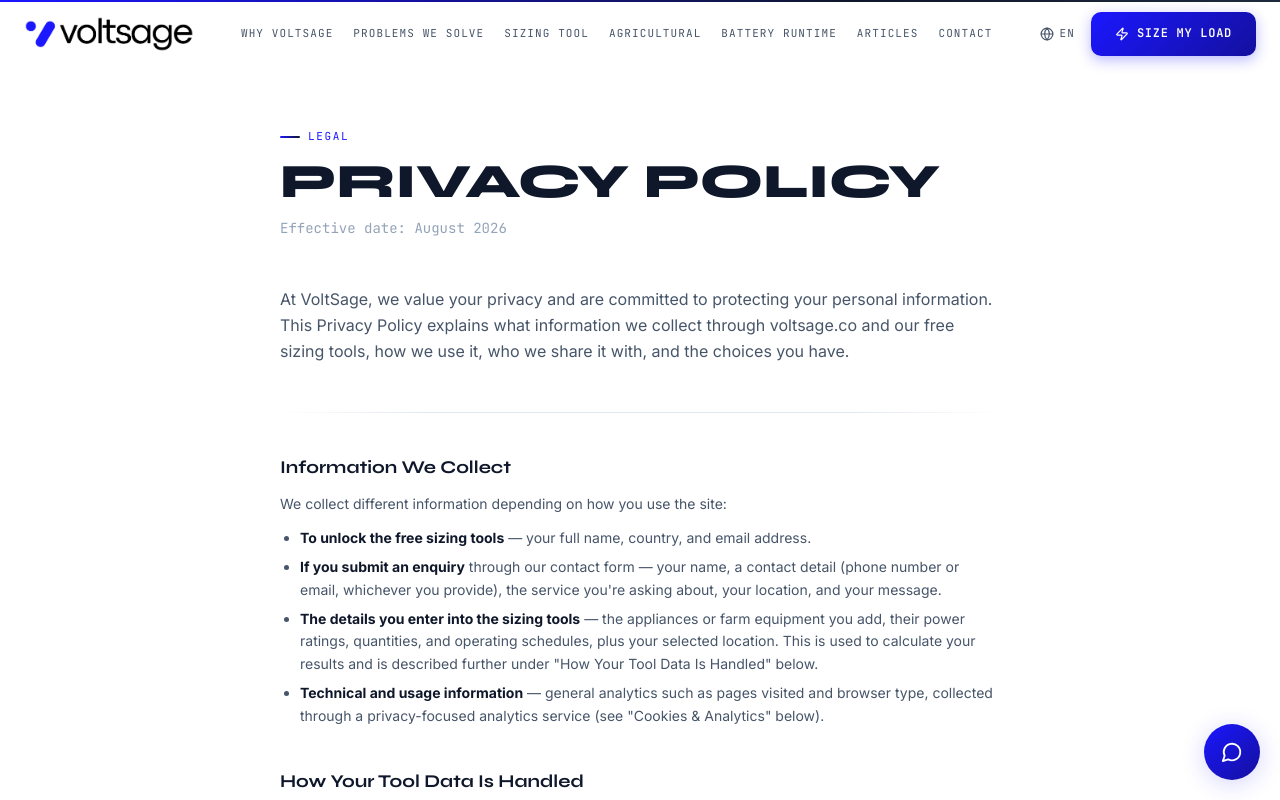
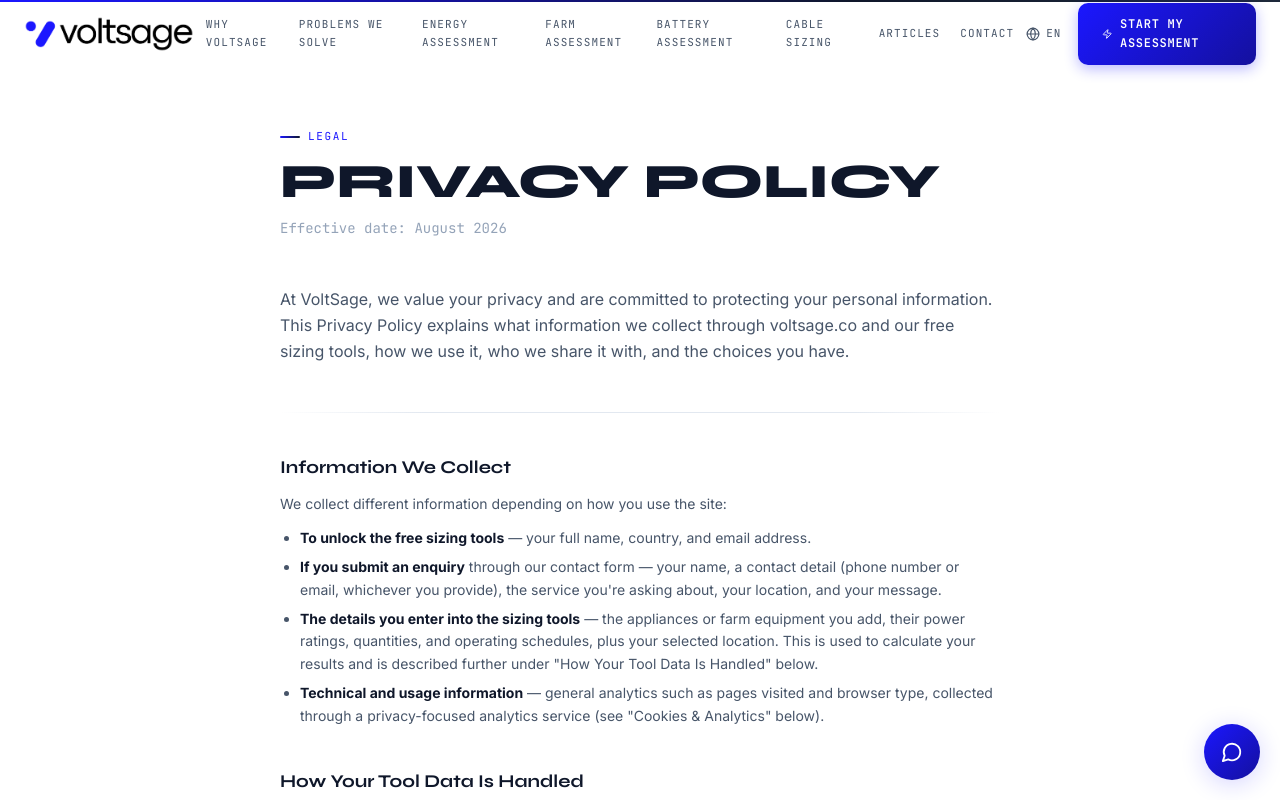
Before and after one commit to faraimupfuti/voltsage-light, a Next.js app: page /privacy in a window 1280 px wide. Shown: the top 800 px of the page. Built offline with nearby package versions, Linux system fonts and the light colour scheme.

Commit message:
Add files via upload

```diff
--- a/components/Header.tsx
+++ b/components/Header.tsx
@@ -14,7 +14,8 @@ export default function Header() {
   const NAV = [
     { label: t.nav.why, href: '/#why' }, { label: t.nav.problems, href: '/#problems' },
     { label: t.nav.sizing, href: '/#sizing' }, { label: t.nav.agricultural, href: '/#agricultural' },
-    { label: t.nav.battery, href: '/#battery' }, { label: t.nav.articles, href: '/#articles' },
+    { label: t.nav.battery, href: '/#battery' }, { label: t.nav.dcCable, href: '/#dc-cable-sizing' },
+    { label: t.nav.articles, href: '/#articles' },
     { label: t.nav.contact, href: '/#contact' },
   ]
 
--- a/components/WhyTools.tsx
+++ b/components/WhyTools.tsx
@@ -15,6 +15,7 @@ const TOOLS_META = [
   { href: '#sizing', color: '#0f172a' },
   { href: '#agricultural', color: '#1e293b' },
   { href: '#battery', color: '#1B17FF' },
+  { href: '#dc-cable-sizing', color: '#14109E' },
 ]
 
 export default function WhyTools() {
@@ -60,14 +61,14 @@ export default function WhyTools() {
             <h2 className="font-disp font-extrabold text-4xl sm:text-5xl text-ink uppercase leading-tight mb-4">{t.why2.h2a}<br/><span className="brand-text">{t.why2.h2b}</span></h2>
             <p className="text-ink-muted text-base leading-relaxed">{t.why2.sub}</p>
           </div>
-          <div className="grid grid-cols-1 lg:grid-cols-3 gap-6">
+          <div className="grid grid-cols-1 sm:grid-cols-2 lg:grid-cols-4 gap-6">
             {TOOLS.map((t2,i)=>(
               <Reveal key={i} delay={i*90} className="gradient-border rounded-2xl overflow-hidden">
                 <div className="card-flat p-6 h-full flex flex-col">
                   <div className="text-[10px] font-mono uppercase tracking-widest mb-2" style={{color:t2.color}}>{t2.who}</div>
                   <h3 className="font-disp font-bold text-xl text-ink uppercase mb-3">{t2.name}</h3>
                   <p className="text-ink-muted text-sm flex-1 mb-6 leading-relaxed">{t2.what}</p>
-                  <a href={t2.href} className={`${i===2?'btn-primary':'btn-teal'} justify-center`}>{t2.cta}</a>
+                  <a href={t2.href} className={`${i===2||i===3?'btn-primary':'btn-teal'} justify-center`}>{t2.cta}</a>
                 </div>
               </Reveal>
             ))}
--- a/components/tools/AgriculturalTool.tsx
+++ b/components/tools/AgriculturalTool.tsx
@@ -6,6 +6,7 @@ import{generateSizingReportPDF}from'@/lib/pdfReport'
 import{LeadLock}from'@/components/AccessGate'
 import{useLang}from'@/components/LanguageProvider'
 import TourGuide,{TourHandle,TourStep}from'@/components/TourGuide'
+import UseCaseStrip from'@/components/tools/UseCaseStrip'
 const IC:Record<string,string>={'Irrigation':'💧','Dairy Farming':'🐄','Poultry Farming':'🐓','Piggery':'🐷','Greenhouse Farming':'🌱','Crop Processing':'🌾','Mixed Farming':'🚜'}
 let as=0
 function Lbl({c,span}:{c:React.ReactNode;span?:boolean}){return<span className={`block text-[10px] font-mono uppercase tracking-wider text-ink-faint mb-1 ${span?'col-span-2 sm:col-span-1':''}`}>{c}</span>}
@@ -90,9 +91,18 @@ export default function AgriculturalTool(){
       <div className="max-w-7xl mx-auto px-4 sm:px-6">
         <div className="max-w-2xl mb-10">
           <div className="section-eyebrow">Free tool — Agricultural</div>
-          <h2 className="font-disp font-extrabold text-4xl sm:text-5xl text-ink uppercase leading-tight mb-4">Agricultural<br/><span className="brand-text-teal">Solar Sizing Tool</span></h2>
-          <p className="text-ink-muted text-base leading-relaxed">Farm loads are different. Pumps and motors draw <strong className="text-ink">2–3× their rated power on startup</strong>. Select your farm activity — the equipment list filters automatically.</p>
+          <h2 className="font-disp font-extrabold text-4xl sm:text-5xl text-ink uppercase leading-tight mb-4">Farm Load<br/><span className="brand-text-teal">Assessment Tool</span></h2>
+          <p className="text-ink-muted text-base leading-relaxed">Farm loads are different. Pumps and motors draw <strong className="text-ink">2–3× their rated power on startup</strong>. Select your farm activity — the equipment list filters automatically, and this assessment turns it into accurate system sizing.</p>
         </div>
+        <UseCaseStrip
+          audience="Farmers, farm managers and agri-processors sizing solar for irrigation, livestock or crop-processing operations"
+          useCases={[
+            'Borehole/irrigation pump owners checking startup surge won\'t trip an undersized inverter',
+            'Poultry, dairy and piggery operations sizing backup for ventilation, incubation or milking equipment',
+            'Crop processors (millers, driers, coolers) assessing motor loads before buying a genset or solar hybrid',
+            'Comparing a solar+battery system against diesel generator running costs for a specific farm activity',
+          ]}
+        />
         <div className="tool-frame">
         <div className="card-flat tool-frame-inner" data-tour="ag-card">
           <div className="flex flex-wrap gap-3 px-6 py-4 border-b border-surface-border bg-surface-subtle" data-tour="ag-sectors">
--- a/components/tools/BatteryRuntimeTool.tsx
+++ b/components/tools/BatteryRuntimeTool.tsx
@@ -6,6 +6,7 @@ import { generateSizingReportPDF } from '@/lib/pdfReport'
 import { useLang } from '@/components/LanguageProvider'
 import { LeadLock } from '@/components/AccessGate'
 import TourGuide, { TourHandle, TourStep } from '@/components/TourGuide'
+import UseCaseStrip from '@/components/tools/UseCaseStrip'
 
 function RingGauge({ pct, color, label, value, unit }: { pct:number; color:string; label:string; value:string; unit:string }) {
   const R = 54, circ = 2 * Math.PI * R
@@ -93,13 +94,23 @@ export default function BatteryRuntimeTool() {
         <div className="max-w-2xl mb-10">
           <div className="section-eyebrow">Free tool — Battery Runtime</div>
           <h2 className="font-disp font-extrabold text-4xl sm:text-5xl text-ink uppercase leading-tight mb-4">
-            Battery Runtime<br /><span className="brand-text-orange">Calculator</span>
+            Battery Runtime<br /><span className="brand-text-orange">Assessment</span>
           </h2>
           <p className="text-ink-muted text-base leading-relaxed">
             How long will your battery actually last? Enter the battery size, depth of discharge,
-            efficiency and the load you plan to run. Get the exact hours of backup — before you buy.
+            efficiency and the load you plan to run. This quick battery assessment gives you the exact hours of backup — before you buy.
           </p>
         </div>
+
+        <UseCaseStrip
+          audience="Anyone buying, comparing or already running a battery who wants a realistic backup-time number"
+          useCases={[
+            'Checking a battery quote\'s advertised capacity against what you\'ll actually get at your load',
+            'Deciding between battery sizes/chemistries by comparing real runtime, not just kWh on a spec sheet',
+            'Planning load-shedding backup — how many hours a battery covers your fridge, lights and router',
+            'Sanity-checking an installer\'s battery recommendation before you commit to a purchase',
+          ]}
+        />
 
         <div className="tool-frame">
         <div className="card-flat tool-frame-inner" data-tour="batt-card">
--- a/components/tools/ResidentialTool.tsx
+++ b/components/tools/ResidentialTool.tsx
@@ -6,6 +6,7 @@ import{generateSizingReportPDF}from'@/lib/pdfReport'
 import{LeadLock}from'@/components/AccessGate'
 import{useLang}from'@/components/LanguageProvider'
 import TourGuide,{TourHandle,TourStep}from'@/components/TourGuide'
+import UseCaseStrip from'@/components/tools/UseCaseStrip'
 const CC:Record<string,string>={'Lighting':'#1B17FF','Entertainment & Electronics':'#4640FF','Refrigeration':'#14109E','Water Systems':'#8D88FF','Kitchen':'#0A0880','Climate Control':'#312ECC','Laundry':'#64748b','High Power Loads':'#0f172a','Miscellaneous':'#94a3b8'}
 const CATS=[...new Set(APPLIANCE_CATALOG.map(a=>a.cat))]
 let rs=0
@@ -93,9 +94,18 @@ export default function ResidentialTool(){
       <div className="max-w-7xl mx-auto px-4 sm:px-6">
         <div className="max-w-2xl mb-10">
           <div className="section-eyebrow">Free tool — Residential &amp; Small Commercial</div>
-          <h2 className="font-disp font-extrabold text-4xl sm:text-5xl text-ink uppercase leading-tight mb-4">Solar Sizing Tool</h2>
-          <p className="text-ink-muted text-base leading-relaxed">Add your appliances and operating times. The tool builds a real 24-hour load profile and sizes your inverter, battery and PV array — the same methodology a qualified engineer uses.</p>
+          <h2 className="font-disp font-extrabold text-4xl sm:text-5xl text-ink uppercase leading-tight mb-4">Home &amp; Office Energy Assessment</h2>
+          <p className="text-ink-muted text-base leading-relaxed">Add your appliances and operating times. This load assessment tool builds a real 24-hour load profile and delivers full system sizing — inverter, battery and PV array — using the same methodology a qualified engineer uses.</p>
         </div>
+        <UseCaseStrip
+          audience="Homeowners, landlords, office managers and small shop or clinic owners planning a new solar/battery install"
+          useCases={[
+            'Sizing a backup system before an installer quote, so you can spot an oversized or undersized proposal',
+            'Comparing quotes from multiple installers on equal terms, using your own numbers',
+            'Planning a phased upgrade — e.g. lights and fridge now, aircon later — around a realistic load profile',
+            'Checking whether an existing inverter/battery combo can actually cover your daily energy use',
+          ]}
+        />
         <div className="tool-frame">
         <div className="card-flat tool-frame-inner" data-tour="res-card">
           <div className="flex flex-wrap gap-4 items-center justify-between px-6 py-4 border-b border-surface-border bg-white">
--- /dev/null
+++ b/components/tools/UseCaseStrip.tsx
@@ -0,0 +1,25 @@
+import { Users, CheckCircle2 } from 'lucide-react'
+
+export default function UseCaseStrip({ audience, useCases }: { audience: string; useCases: string[] }) {
+  return (
+    <div className="rounded-2xl border border-surface-border bg-white p-5 mb-8">
+      <div className="flex items-start gap-3 mb-3">
+        <div className="w-8 h-8 rounded-lg flex items-center justify-center flex-shrink-0" style={{ background: 'rgba(27,23,255,.08)' }}>
+          <Users size={16} className="text-brand-orange" />
+        </div>
+        <div>
+          <div className="text-[9px] font-mono uppercase tracking-widest text-ink-faint mb-0.5">Who this assessment is for</div>
+          <div className="text-sm font-mono text-ink font-medium">{audience}</div>
+        </div>
+      </div>
+      <div className="grid grid-cols-1 sm:grid-cols-2 gap-2 pl-11">
+        {useCases.map(u => (
+          <div key={u} className="flex items-start gap-2 text-[12.5px] text-ink-muted leading-snug">
+            <CheckCircle2 size={13} className="text-emerald-500 flex-shrink-0 mt-0.5" />
+            <span>{u}</span>
+          </div>
+        ))}
+      </div>
+    </div>
+  )
+}
--- a/lib/i18n/dictionaries.ts
+++ b/lib/i18n/dictionaries.ts
@@ -3,42 +3,43 @@ export type Locale = typeof LOCALES[number]
 export const LOCALE_LABELS: Record<Locale, string> = { en: 'English', es: 'Español', pt: 'Português', fr: 'Français', de: 'Deutsch' }
 
 const en = {
-  nav: { why: 'Why VoltSage', problems: 'Problems We Solve', sizing: 'Sizing Tool', agricultural: 'Agricultural', battery: 'Battery Runtime', articles: 'Articles', contact: 'Contact', cta: 'Size My Load', ctaMobile: 'Size My Load Free →' },
+  nav: { why: 'Why VoltSage', problems: 'Problems We Solve', sizing: 'Energy Assessment', agricultural: 'Farm Assessment', battery: 'Battery Assessment', dcCable: 'Cable Sizing', articles: 'Articles', contact: 'Contact', cta: 'Start My Assessment', ctaMobile: 'Start My Assessment Free →' },
   hero: {
-    eyebrow: 'Free solar sizing tools — use before you buy',
+    eyebrow: 'Free energy assessment & system sizing tools — use before you buy',
     h1a: "Don't buy solar", h1b: 'until you know', h1c: 'what you need.',
-    p1: 'Most people spend thousands on a solar system without knowing if the size is right. VoltSage gives you {free} to figure out exactly what your home, farm or business needs — before you talk to any installer.',
-    p1Strong: 'free professional tools',
+    p1: 'Most people spend thousands on a solar system without a proper load assessment first. VoltSage gives you {free} to run a real energy assessment and get accurate system sizing for your home, farm or business — before you talk to any installer.',
+    p1Strong: 'free professional assessment tools',
     p2: 'Free to use. No cost. No sales pitch. Just the right numbers in your hands.',
-    cta1: 'Use the free sizing tool', cta2: 'Why this matters →',
-    pill1: 'Residential Sizing', pill2: 'Agricultural Sizing', pill3: 'Battery Runtime',
-    stat1v: '100%', stat1l: 'Free to use', stat2v: '3', stat2l: 'Sizing tools', stat3v: '0', stat3l: 'Equipment sold', stat4v: '5 min', stat4l: 'To get your numbers',
+    cta1: 'Start your free energy assessment', cta2: 'Why this matters →',
+    pill1: 'Home Energy Assessment', pill2: 'Farm Load Assessment', pill3: 'Battery Assessment',
+    stat1v: '100%', stat1l: 'Free to use', stat2v: '4', stat2l: 'Assessment tools', stat3v: '0', stat3l: 'Equipment sold', stat4v: '5 min', stat4l: 'To get your numbers',
   },
   why1: {
-    eyebrow: 'Use VoltSage first — before you buy anything',
-    h2a: 'Why you should size your', h2b: 'system before you buy it',
-    sub: "A solar system is a major investment. Buying the wrong size is a mistake that costs you money and doesn't get fixed easily.",
+    eyebrow: 'Run the energy assessment first — before you buy anything',
+    h2a: 'Why a proper load assessment', h2b: 'comes before any system sizing',
+    sub: "A solar system is a major investment. Skipping the load assessment and guessing at system sizing is a mistake that costs you money and doesn't get fixed easily.",
     badgePre: 'Come to VoltSage ', badgeStrong: 'first', badgePost: ' — then talk to installers',
     items: [
-      { title: "You'll know exactly what size system you need", body: "Without a sizing tool, you're guessing. Our tool builds a real picture of how much electricity you use and when, then tells you the right inverter size, battery capacity and number of solar panels." },
+      { title: "You'll know exactly what size system you need", body: "Without a proper energy assessment, you're guessing. Our load assessment tool builds a real picture of how much electricity you use and when, then hands you accurate system sizing — inverter size, battery capacity and number of solar panels." },
       { title: "You won't overpay for a system that's too big", body: 'Installers often oversize systems to be "safe" — but you pay for every extra kilowatt. Knowing your actual numbers means you can push back on any quote that recommends more than you need.' },
       { title: "You won't be left with a system that's too small", body: 'An undersized system trips and shuts down when too many appliances run at once. Our tool calculates your peak demand and surge requirements so the system handles everything simultaneously.' },
       { title: 'You can compare quotes from different installers fairly', body: "When you know you need a 5 kW inverter, 10 kWh battery and 8 kWp of panels — you can compare every quote on the same terms. Without those numbers, you're comparing apples to oranges." },
       { title: 'Your system is sized for your actual location', body: 'Solar performs differently in Bulawayo versus Manicaland, in Egypt versus Ghana. Our tools use real peak sun hour data for your exact province or country — not a generic average.' },
-      { title: "It's completely free — no strings attached", body: "Residential sizing, agricultural sizing, battery runtime — all free, forever. We don't sell equipment and we don't earn a commission on what you buy." },
+      { title: "It's completely free — no strings attached", body: "Home energy assessment, farm load assessment, battery assessment, DC cable sizing — all free, forever. We don't sell equipment and we don't earn a commission on what you buy." },
     ],
   },
   why2: {
-    eyebrow: 'Three free tools — use them all',
+    eyebrow: 'Four free assessment tools — use them all',
     h2a: 'What VoltSage', h2b: 'gives you for free',
-    sub: 'No account. No payment. No sales call first. Just open the tool, enter your details, and get the numbers you need — in minutes.',
+    sub: 'No account. No payment. No sales call first. Just open the assessment tool, enter your details, and get the numbers you need — in minutes.',
     tools: [
-      { who: 'For homeowners, offices, shops and small businesses', name: 'Residential & Small Commercial Sizing Tool', what: 'Add the appliances you want to power and the times they run. The tool builds a 24-hour load profile and tells you the recommended inverter size, battery capacity and PV array.', cta: 'Size my home or office →' },
-      { who: 'For farmers, irrigation, poultry, dairy and crop processors', name: 'Agricultural Solar Sizing Tool', what: 'Farm equipment like borehole pumps draw 2–3× their rated power on startup. This tool accounts for that and gives you the right system size for your specific farm activity.', cta: 'Size my farm →' },
-      { who: 'For anyone who wants to know how long their battery will last', name: 'Battery Runtime Calculator', what: 'Enter your battery size, discharge depth, efficiency and load. Get the exact hours of backup — before you spend money on a battery.', cta: 'Calculate my runtime →' },
+      { who: 'For homeowners, offices, shops and small businesses', name: 'Residential & Small Commercial Energy Assessment', what: 'Add the appliances you want to power and the times they run. This load assessment tool builds a 24-hour load profile and tells you the recommended inverter size, battery capacity and PV array — full system sizing in one pass.', cta: 'Assess my home or office →' },
+      { who: 'For farmers, irrigation, poultry, dairy and crop processors', name: 'Agricultural Load Assessment Tool', what: 'Farm equipment like borehole pumps draw 2–3× their rated power on startup. This assessment accounts for that and gives you the right system size for your specific farm activity.', cta: 'Assess my farm →' },
+      { who: 'For anyone who wants to know how long their battery will last', name: 'Battery Runtime Assessment', what: 'Enter your battery size, discharge depth, efficiency and load. Get the exact hours of backup — before you spend money on a battery.', cta: 'Assess my runtime →' },
+      { who: 'For installers, EPCs and hands-on DIY system owners', name: 'DC Cable Sizing Tool', what: 'Verify that a PV string or battery DC cable is actually rated for the job — ampacity and voltage drop, checked against IEC reference derating data, before it goes in the wall.', cta: 'Verify my cable →' },
     ],
-    compareTitle: 'Why is it ', compareTitleAccent: 'essential', compareTitlePost: ' to use these tools before you buy?',
-    compareBody: 'Solar systems are not like buying a phone. Once panels are on your roof and an inverter is wired in, fixing the wrong size means spending more money. The sizing tools take your actual appliances, your actual schedule, and your actual location — and turn that into the correct system size.',
+    compareTitle: 'Why is it ', compareTitleAccent: 'essential', compareTitlePost: ' to run an assessment before you buy?',
+    compareBody: 'Solar systems are not like buying a phone. Once panels are on your roof and an inverter is wired in, fixing the wrong size means spending more money. A proper energy assessment takes your actual appliances, your actual schedule, and your actual location — and turns that into correct system sizing.',
     points: [
       'Wrong inverter size = system trips every time the pump starts',
       'Wrong battery size = runs out of power at 2am every night',
@@ -48,10 +49,10 @@ const en = {
   },
   problems: {
     eyebrow: 'The solar industry problem',
-    h2a: 'Six things that go wrong', h2b: 'when you skip the sizing step',
-    sub: 'Most solar problems are not caused by bad equipment or bad installers. They are caused by not knowing the right system size before the purchase decision is made. VoltSage exists to fix that — for free, before you spend a cent.',
+    h2a: 'Six things that go wrong', h2b: 'when you skip the energy assessment',
+    sub: 'Most solar problems are not caused by bad equipment or bad installers. They are caused by skipping the load assessment and not knowing the right system size before the purchase decision is made. VoltSage exists to fix that — for free, before you spend a cent.',
     items: [
-      { title: 'Installers size systems by guessing', body: "Most solar installers don't do a proper load analysis before recommending a system size. They estimate based on your electricity bill or the number of bedrooms — not on what appliances you actually run and when. The result is a system that's either too big (you overpay) or too small (it trips and underperforms).", stat: 'A 10-minute load analysis prevents years of regret.' },
+      { title: 'Installers size systems by guessing', body: "Most solar installers don't do a proper energy assessment before recommending a system size. They estimate based on your electricity bill or the number of bedrooms — not on what appliances you actually run and when. The result is a system that's either too big (you overpay) or too small (it trips and underperforms).", stat: 'A 10-minute load assessment prevents years of regret.' },
       { title: 'Three quotes, three different systems — which is right?', body: "One installer says 5 kW, another says 8 kW, a third says 10 kW — all for the same house. Without knowing your own numbers, you can't judge which is correct. You end up choosing on price, not on accuracy.", stat: 'Know your numbers first. Then compare quotes on equal terms.' },
       { title: 'Solar jargon keeps buyers in the dark', body: "kWp, DoD, PSH, SLD, BoQ — the industry is full of technical terms that most buyers don't understand. This information gap benefits sellers, not buyers. You should understand what you're buying before you sign anything.", stat: 'Our tools and articles explain everything in plain language.' },
       { title: 'Nobody tells you how long your battery will actually last', body: 'A "10 kWh battery" doesn\'t mean 10 kWh of backup. Depth of discharge, efficiency losses and your actual load all reduce what you get. Most buyers find this out after installation — when it\'s too late.', stat: 'Use the Battery Runtime Calculator before you buy a battery.' },
@@ -85,7 +86,7 @@ const en = {
 type Dict = typeof en
 
 const es: Dict = {
-  nav: { why: 'Por qué VoltSage', problems: 'Problemas que resolvemos', sizing: 'Herramienta de dimensionamiento', agricultural: 'Agrícola', battery: 'Autonomía de batería', articles: 'Artículos', contact: 'Contacto', cta: 'Dimensionar mi carga', ctaMobile: 'Dimensionar gratis →' },
+  nav: { why: 'Por qué VoltSage', problems: 'Problemas que resolvemos', sizing: 'Herramienta de dimensionamiento', agricultural: 'Agrícola', battery: 'Autonomía de batería', dcCable: 'Cables CC', articles: 'Artículos', contact: 'Contacto', cta: 'Dimensionar mi carga', ctaMobile: 'Dimensionar gratis →' },
   hero: {
     eyebrow: 'Herramientas gratuitas de dimensionamiento solar — úsalas antes de comprar',
     h1a: 'No compres solar', h1b: 'sin saber', h1c: 'lo que necesitas.',
@@ -165,7 +166,7 @@ const es: Dict = {
 }
 
 const pt: Dict = {
-  nav: { why: 'Por que a VoltSage', problems: 'Problemas que resolvemos', sizing: 'Ferramenta de dimensionamento', agricultural: 'Agrícola', battery: 'Autonomia da bateria', articles: 'Artigos', contact: 'Contato', cta: 'Dimensionar minha carga', ctaMobile: 'Dimensionar grátis →' },
+  nav: { why: 'Por que a VoltSage', problems: 'Problemas que resolvemos', sizing: 'Ferramenta de dimensionamento', agricultural: 'Agrícola', battery: 'Autonomia da bateria', dcCable: 'Cabos CC', articles: 'Artigos', contact: 'Contato', cta: 'Dimensionar minha carga', ctaMobile: 'Dimensionar grátis →' },
   hero: {
     eyebrow: 'Ferramentas gratuitas de dimensionamento solar — use antes de comprar',
     h1a: 'Não compre solar', h1b: 'sem saber', h1c: 'o que você precisa.',
@@ -245,7 +246,7 @@ const pt: Dict = {
 }
 
 const fr: Dict = {
-  nav: { why: 'Pourquoi VoltSage', problems: 'Problèmes résolus', sizing: 'Outil de dimensionnement', agricultural: 'Agricole', battery: 'Autonomie de batterie', articles: 'Articles', contact: 'Contact', cta: 'Dimensionner ma charge', ctaMobile: 'Dimensionner gratuitement →' },
+  nav: { why: 'Pourquoi VoltSage', problems: 'Problèmes résolus', sizing: 'Outil de dimensionnement', agricultural: 'Agricole', battery: 'Autonomie de batterie', dcCable: 'Câbles CC', articles: 'Articles', contact: 'Contact', cta: 'Dimensionner ma charge', ctaMobile: 'Dimensionner gratuitement →' },
   hero: {
     eyebrow: 'Outils gratuits de dimensionnement solaire — à utiliser avant d\'acheter',
     h1a: "N'achetez pas de solaire", h1b: 'avant de savoir', h1c: 'ce dont vous avez besoin.',
@@ -325,7 +326,7 @@ const fr: Dict = {
 }
 
 const de: Dict = {
-  nav: { why: 'Warum VoltSage', problems: 'Gelöste Probleme', sizing: 'Dimensionierungstool', agricultural: 'Landwirtschaft', battery: 'Batterielaufzeit', articles: 'Artikel', contact: 'Kontakt', cta: 'Last dimensionieren', ctaMobile: 'Kostenlos dimensionieren →' },
+  nav: { why: 'Warum VoltSage', problems: 'Gelöste Probleme', sizing: 'Dimensionierungstool', agricultural: 'Landwirtschaft', battery: 'Batterielaufzeit', dcCable: 'DC-Kabel', articles: 'Artikel', contact: 'Kontakt', cta: 'Last dimensionieren', ctaMobile: 'Kostenlos dimensionieren →' },
   hero: {
     eyebrow: 'Kostenlose Solar-Dimensionierungstools — vor dem Kauf nutzen',
     h1a: 'Kaufen Sie keine Solaranlage', h1b: 'bevor Sie wissen', h1c: 'was Sie brauchen.',
```
Also changed, not shown: app/globals.css (+17 -1 lines), components/Hero.tsx (+9 -5 lines), components/tools/DCCableSizingTool.tsx (+11 -0 lines).
